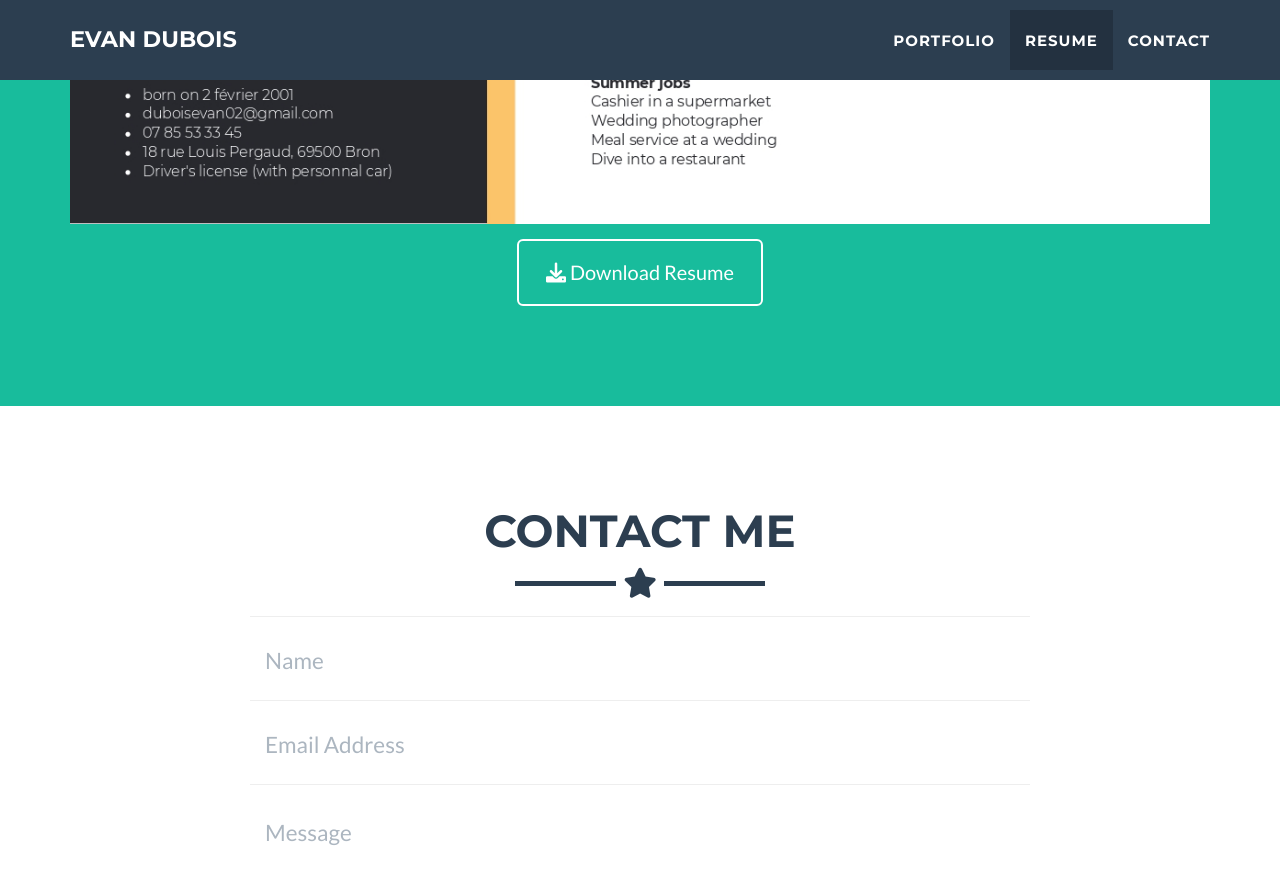
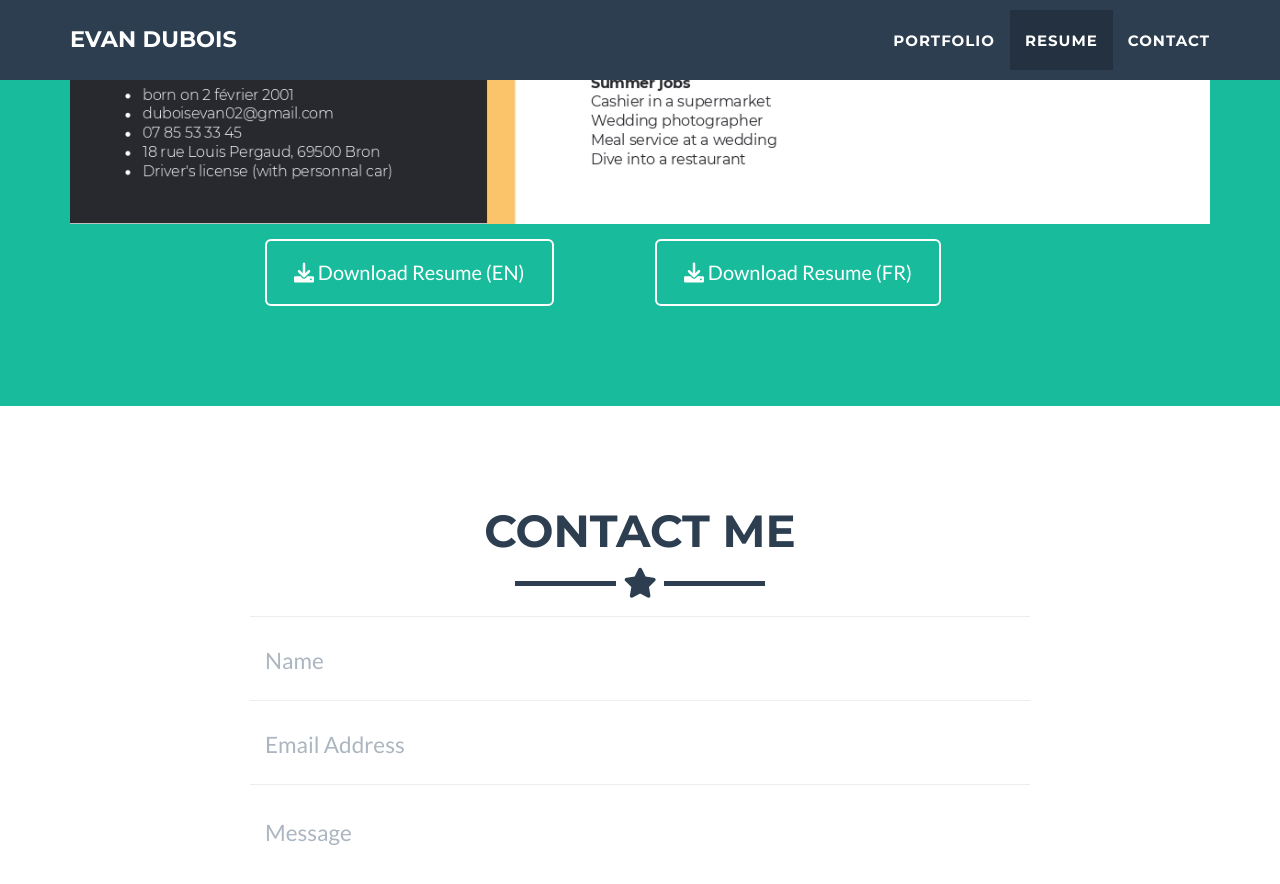
Before and after one commit to Evan-DUBOIS-02/evan-dubois-02.github.io, a Jekyll site: the page built from _posts/2014-07-18-Snake-Venom.markdown, in a window 1280 px wide and 900 px high, scrolled down 3892 px. Shown: the top 884 px of the window. Built offline with Jekyll 4.4.1, drawn with Linux system fonts in a browser that asks for light colours.

Commit message:
new link

```diff
--- a/_includes/about.html
+++ b/_includes/about.html
@@ -24,10 +24,17 @@
       </div>
     </div> -->
     <img src="img/cv/cv.jpg" class="img-responsive img-centered" alt="img-cv">
-    <div class="col-lg-8 col-lg-offset-2 text-center">
-      <a href="https://drive.google.com/file/d/1FMwSvSYRq2k_Cm5kOH3Ij-1O73daJrfH/view?usp=sharing" class="btn btn-lg btn-outline">
-        <i class="fa fa-download"></i> Download Resume
-      </a>
+    <div class="row">
+      <div class="col-lg-4 col-lg-offset-2">
+        <a href="https://drive.google.com/file/d/1FMwSvSYRq2k_Cm5kOH3Ij-1O73daJrfH/view?usp=sharing" class="btn btn-lg btn-outline">
+          <i class="fa fa-download"></i> Download Resume (EN)
+        </a>
+      </div>
+      <div class="col-lg-4">
+        <a href="https://drive.google.com/file/d/1FMwSvSYRq2k_Cm5kOH3Ij-1O73daJrfH/view?usp=sharing" class="btn btn-lg btn-outline">
+          <i class="fa fa-download"></i> Download Resume (FR)
+        </a>
+      </div>
     </div>
   </div>
 </section>
```
